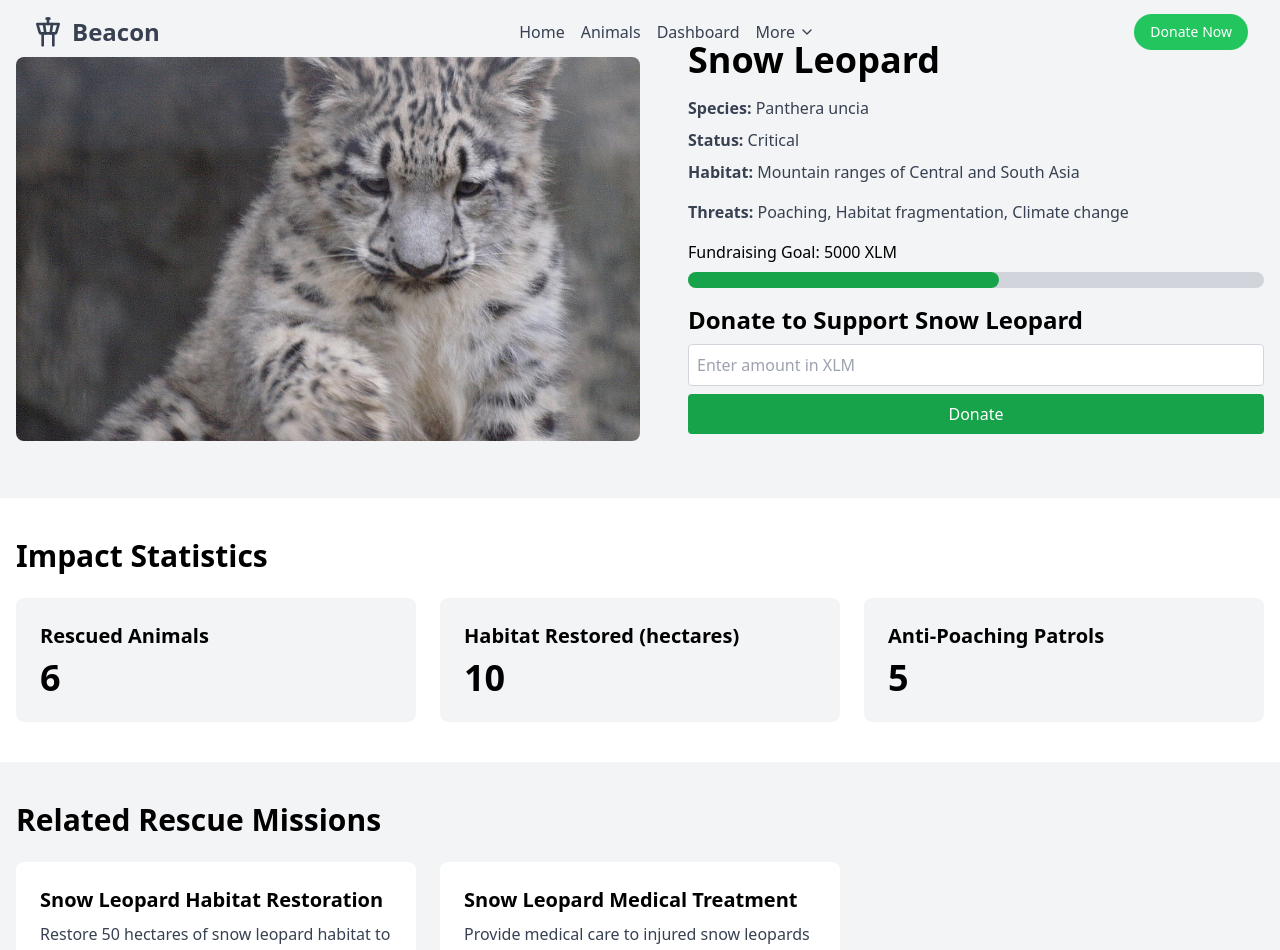
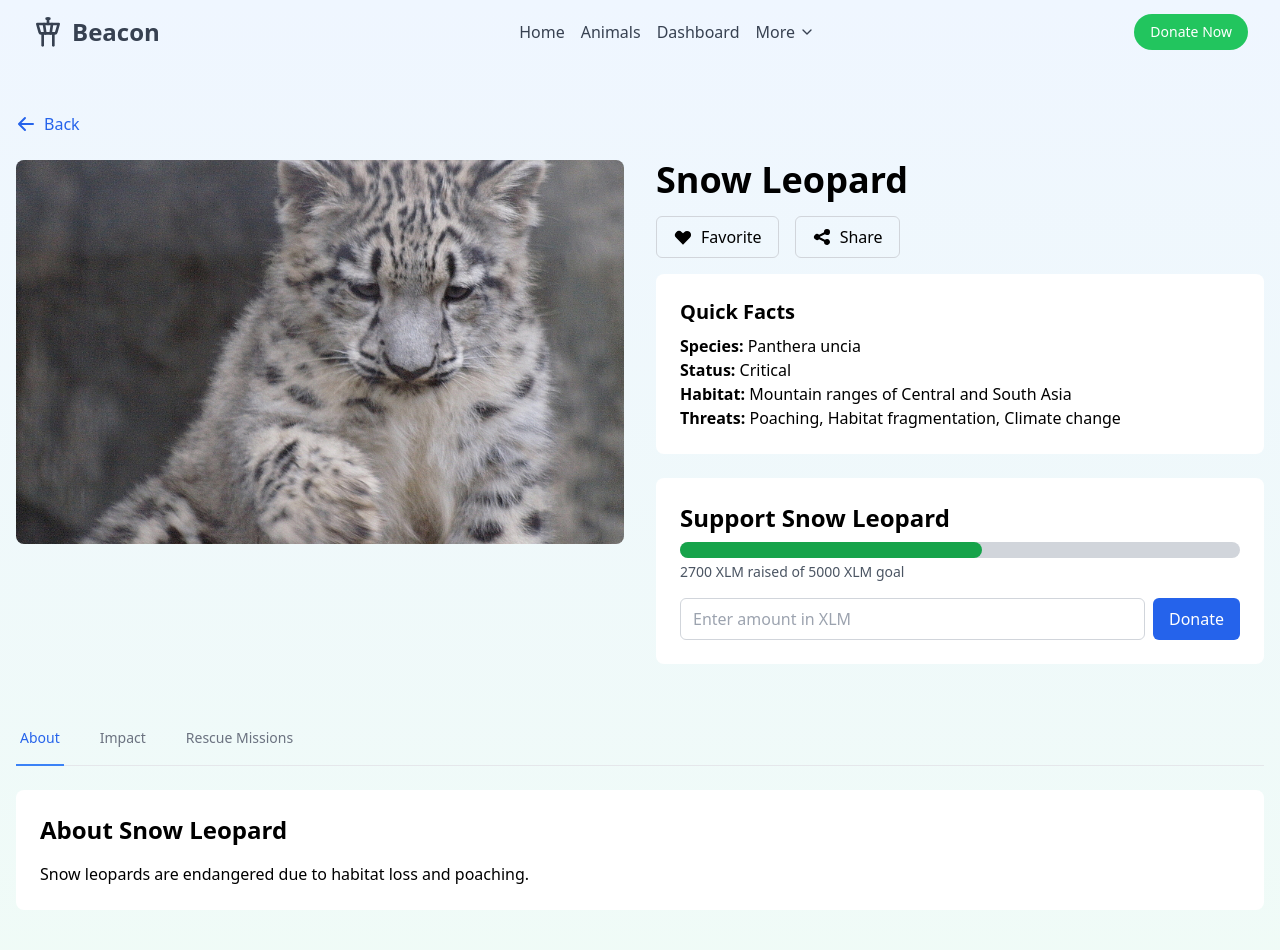
Before and after one commit to rbnnghs/meridian-hackathon, a Next.js app: page /animals/1 in a window 1280 px wide. Shown: the top 950 px of the page. Built offline with nearby package versions, Linux system fonts and the light colour scheme.

Commit message:
Update [id].tsx

```diff
--- a/pages/animals/[id].tsx
+++ b/pages/animals/[id].tsx
@@ -17,17 +17,17 @@ interface AnimalDetailProps {
 const AnimalDetail: NextPage<AnimalDetailProps> = ({ animal, relatedMissions }) => {
   const [donationAmount, setDonationAmount] = useState<string>('');
   const [totalDonations, setTotalDonations] = useState<number>(0);
+  const [activeTab, setActiveTab] = useState<string>('about');
   const router = useRouter();
-  const fundraisingGoal = 5000; // Ideally, this should come from the animal data or a separate config
+  const fundraisingGoal = 5000;
 
   useEffect(() => {
-    // Calculate total donations from related missions
     const total = relatedMissions.reduce((acc, mission) => acc + mission.fundsRaised, 0);
     setTotalDonations(total);
   }, [relatedMissions]);
 
   if (router.isFallback) {
-    return <div>Loading...</div>;
+    return <div className="flex items-center justify-center h-screen">Loading...</div>;
   }
 
   const handleDonate = () => {
@@ -37,62 +37,79 @@ const AnimalDetail: NextPage<AnimalDetailProps> = ({ animal, relatedMissions })
       return;
     }
     alert(`Thank you for donating ${amount} XLM to ${animal.name}!`);
-    // Implement actual donation logic here
     setTotalDonations(prevTotal => prevTotal + amount);
     setDonationAmount('');
   };
 
   return (
-    <div className="flex flex-col min-h-screen">
+      <div className="flex flex-col min-h-screen bg-gradient-to-b from-blue-50 to-green-50">
       <Navbar />
+      <main className="flex-grow container mx-auto px-4 py-8">
+      <section className="py-20">
 
-      <main className="flex-grow bg-gray-100">
-        {/* Animal Information Section */}
-        <section className="py-10">
-          <div className="container mx-auto px-4">
-            <div className="flex flex-col md:flex-row items-center">
-              {/* Single Image Display */}
-              <div className="w-full md:w-1/2 mb-6 md:mb-0">
-                <div className="relative w-full h-64 md:h-96">
+        <button
+          onClick={() => router.back()}
+          className="mb-6 flex items-center text-blue-600 hover:text-blue-800"
+        >
+          <svg xmlns="http://www.w3.org/2000/svg" className="h-5 w-5 mr-2" viewBox="0 0 20 20" fill="currentColor">
+            <path fillRule="evenodd" d="M9.707 16.707a1 1 0 01-1.414 0l-6-6a1 1 0 010-1.414l6-6a1 1 0 011.414 1.414L5.414 9H17a1 1 0 110 2H5.414l4.293 4.293a1 1 0 010 1.414z" clipRule="evenodd" />
+          </svg>
+          Back
+        </button>
+
+        <div className="grid grid-cols-1 md:grid-cols-2 gap-8">
+          <div className="relative w-full h-96 rounded-lg overflow-hidden">
             <Image
               src={animal.image}
               alt={animal.name}
               layout="fill"
               objectFit="cover"
-                    className="rounded-lg"
             />
           </div>
+
+          <div>
+            <h1 className="text-4xl font-bold mb-4">{animal.name}</h1>
+            <div className="flex space-x-4 mb-4">
+              <button className="flex items-center px-4 py-2 border border-gray-300 rounded-md hover:bg-gray-100">
+                <svg xmlns="http://www.w3.org/2000/svg" className="h-5 w-5 mr-2" viewBox="0 0 20 20" fill="currentColor">
+                  <path fillRule="evenodd" d="M3.172 5.172a4 4 0 015.656 0L10 6.343l1.172-1.171a4 4 0 115.656 5.656L10 17.657l-6.828-6.829a4 4 0 010-5.656z" clipRule="evenodd" />
+                </svg>
+                Favorite
+              </button>
+              <button className="flex items-center px-4 py-2 border border-gray-300 rounded-md hover:bg-gray-100">
+                <svg xmlns="http://www.w3.org/2000/svg" className="h-5 w-5 mr-2" viewBox="0 0 20 20" fill="currentColor">
+                  <path d="M15 8a3 3 0 10-2.977-2.63l-4.94 2.47a3 3 0 100 4.319l4.94 2.47a3 3 0 10.895-1.789l-4.94-2.47a3.027 3.027 0 000-.74l4.94-2.47C13.456 7.68 14.19 8 15 8z" />
+                </svg>
+                Share
+              </button>
+            </div>
+            <div className="bg-white p-6 rounded-lg mb-6">
+              <h2 className="text-xl font-semibold mb-2">Quick Facts</h2>
+              <p><strong>Species:</strong> {animal.species}</p>
+              <p><strong>Status:</strong> {animal.status}</p>
+              <p><strong>Habitat:</strong> {animal.habitat}</p>
+              <p><strong>Threats:</strong> {animal.threats.join(', ')}</p>
             </div>
 
-              {/* Animal Details */}
-              <div className="w-full md:w-1/2 md:pl-12">
-                <h1 className="text-4xl font-bold mb-4">{animal.name}</h1>
-                <p className="text-gray-700 mb-2"><strong>Species:</strong> {animal.species}</p>
-                <p className="text-gray-700 mb-2"><strong>Status:</strong> {animal.status}</p>
-                <p className="text-gray-700 mb-4"><strong>Habitat:</strong> {animal.habitat}</p>
-                <p className="text-gray-700 mb-4"><strong>Threats:</strong> {animal.threats.join(', ')}</p>
-
-                {/* Progress Bar for Fundraising Goal */}
-                <div className="mb-4">
-                  <p className="mb-2">Fundraising Goal: {fundraisingGoal} XLM</p>
+            <div className="bg-white p-6 rounded-lg">
+              <h2 className="text-2xl font-semibold mb-2">Support {animal.name}</h2>
               <ProgressBar completed={totalDonations} total={fundraisingGoal} />
-                </div>
-
-                {/* Donation Section */}
-                <div className="mb-6">
-                  <h2 className="text-2xl font-semibold mb-2">Donate to Support {animal.name}</h2>
+              <p className="text-sm text-gray-600 mt-1">
+                {totalDonations} XLM raised of {fundraisingGoal} XLM goal
+              </p>
+              <div className="flex mt-4">
                 <input
                   type="number"
                   min="0.1"
                   step="0.1"
                   value={donationAmount}
                   onChange={(e) => setDonationAmount(e.target.value)}
-                    className="w-full p-2 border border-gray-300 rounded mb-2"
                   placeholder="Enter amount in XLM"
+                  className="flex-grow mr-2 px-3 py-2 border border-gray-300 rounded-md"
                 />
                 <button
                   onClick={handleDonate}
-                    className="w-full bg-green-600 text-white px-4 py-2 rounded hover:bg-green-700 transition"
+                  className="px-4 py-2 bg-blue-600 text-white rounded-md hover:bg-blue-700"
                 >
                   Donate
                 </button>
@@ -100,44 +117,68 @@ const AnimalDetail: NextPage<AnimalDetailProps> = ({ animal, relatedMissions })
             </div>
           </div>
         </div>
-        </section>
 
-        {/* Impact Statistics */}
-        <section className="py-10 bg-white">
-          <div className="container mx-auto px-4">
-            <h2 className="text-3xl font-bold mb-6">Impact Statistics</h2>
+        <div className="mt-12">
+          <div className="border-b border-gray-200">
+            <nav className="-mb-px flex space-x-8">
+              {['About', 'Impact', 'Rescue Missions'].map((tab) => (
+                <button
+                  key={tab.toLowerCase()}
+                  onClick={() => setActiveTab(tab.toLowerCase())}
+                  className={`${
+                    activeTab === tab.toLowerCase()
+                      ? 'border-blue-500 text-blue-600'
+                      : 'border-transparent text-gray-500 hover:text-gray-700 hover:border-gray-300'
+                  } whitespace-nowrap py-4 px-1 border-b-2 font-medium text-sm`}
+                >
+                  {tab}
+                </button>
+              ))}
+            </nav>
+          </div>
+
+          <div className="mt-6">
+            {activeTab === 'about' && (
+              <div className="bg-white p-6 rounded-lg">
+                <h2 className="text-2xl font-semibold mb-4">About {animal.name}</h2>
+                <p>{animal.description}</p>
+              </div>
+            )}
+
+            {activeTab === 'impact' && (
+              <div className="bg-white p-6 rounded-lg">
+                <h2 className="text-2xl font-semibold mb-4">Impact Statistics</h2>
                 <div className="grid grid-cols-1 md:grid-cols-3 gap-6">
-              <div className="bg-gray-100 p-6 rounded-lg">
+                  <div className="text-center">
                     <h3 className="text-xl font-semibold mb-2">Rescued Animals</h3>
                     <p className="text-4xl font-bold">{relatedMissions.reduce((acc, mission) => acc + mission.impactStatistics.rescuedAnimals, 0)}</p>
                   </div>
-              <div className="bg-gray-100 p-6 rounded-lg">
-                <h3 className="text-xl font-semibold mb-2">Habitat Restored (hectares)</h3>
-                <p className="text-4xl font-bold">{relatedMissions.reduce((acc, mission) => acc + mission.impactStatistics.habitatRestored, 0)}</p>
+                  <div className="text-center">
+                    <h3 className="text-xl font-semibold mb-2">Habitat Restored</h3>
+                    <p className="text-4xl font-bold">{relatedMissions.reduce((acc, mission) => acc + mission.impactStatistics.habitatRestored, 0)} ha</p>
                   </div>
-              <div className="bg-gray-100 p-6 rounded-lg">
+                  <div className="text-center">
                     <h3 className="text-xl font-semibold mb-2">Anti-Poaching Patrols</h3>
                     <p className="text-4xl font-bold">{relatedMissions.reduce((acc, mission) => acc + mission.impactStatistics.antiPoachingPatrols, 0)}</p>
                   </div>
                 </div>
               </div>
-        </section>
+            )}
 
-        {/* Related Rescue Missions */}
-        <section className="py-10 bg-gray-100">
-          <div className="container mx-auto px-4">
-            <h2 className="text-3xl font-bold mb-6">Related Rescue Missions</h2>
+            {activeTab === 'rescue missions' && (
               <div className="grid grid-cols-1 md:grid-cols-2 lg:grid-cols-3 gap-6">
                 {relatedMissions.map((mission) => (
                   <div key={mission.id} className="bg-white p-6 rounded-lg">
                     <h3 className="text-xl font-semibold mb-2">{mission.title}</h3>
-                  <p className="text-gray-700 mb-2">{mission.description}</p>
-                  <p className="text-gray-600 mb-2"><strong>Status:</strong> {mission.status}</p>
+                    <p className="text-sm text-gray-600 mb-2">{mission.status}</p>
+                    <p className="mb-4">{mission.description}</p>
                     <Link href={`/missions/${mission.id}`}>
-                    <span className="text-green-600 hover:underline">View Details</span>
+                      <span className="text-blue-600 hover:text-blue-800">View Details</span>
                     </Link>
                   </div>
                 ))}
+              </div>
+            )}
           </div>
         </div>
         </section>
```
Lines whose indentation alone changed are shown as unchanged.
